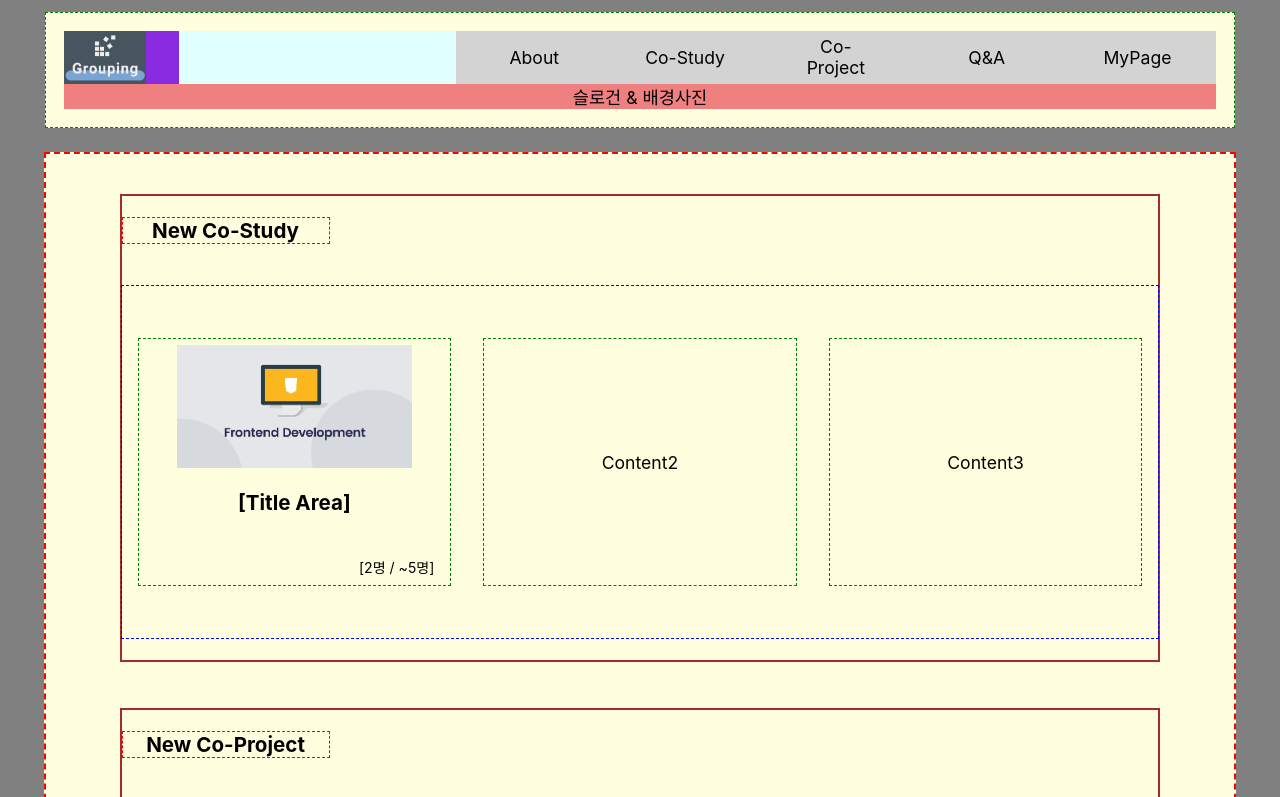
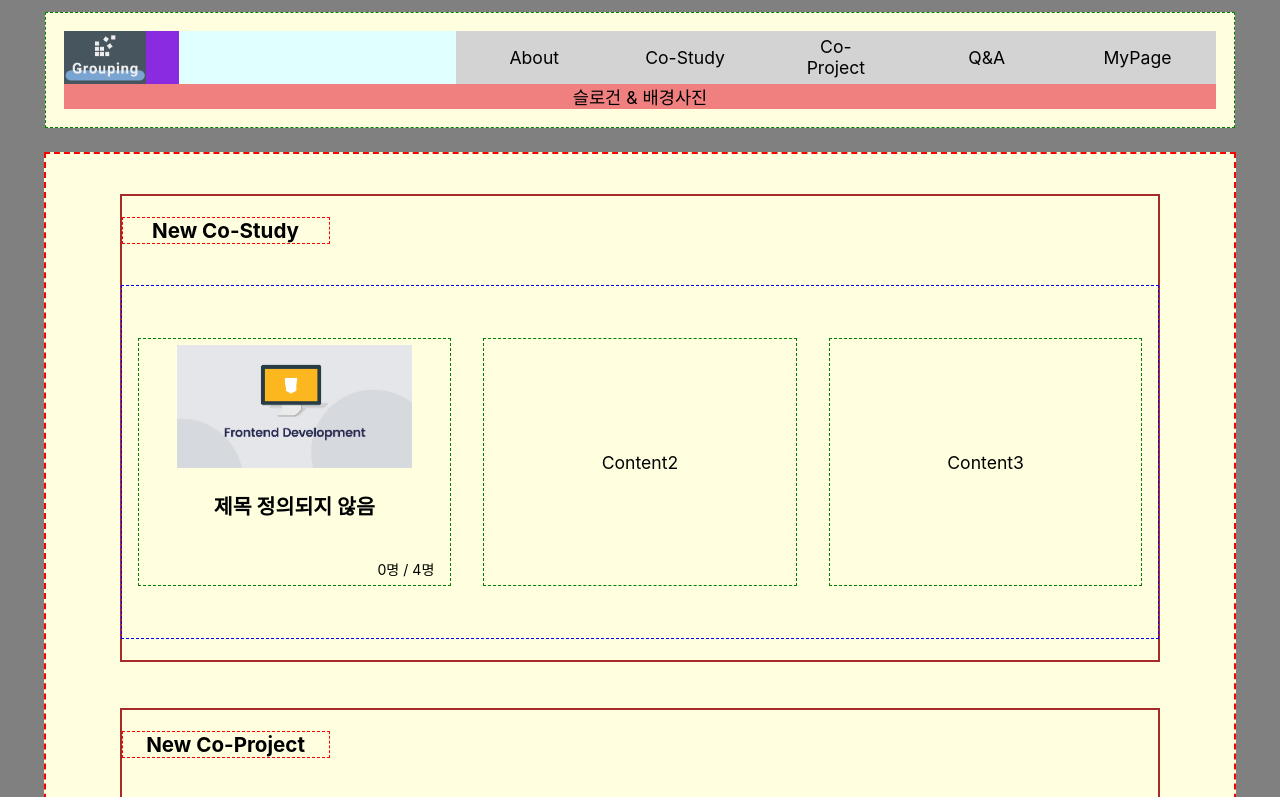
Before and after one commit to dlwlsdn201/sideproject_grouping, a React (Create React App) app: page / in a window 1280 px wide. Shown: the top 797 px of the page. Built offline with nearby package versions, Linux system fonts and the light colour scheme.

Commit message:
{feature}: <content 컴포넌트 state 생성>
<description>
- New Co-Study 내에 content 컴포넌트에서 state 생성.
  (state key : img, title, maxPersonnel, joinedPersonnel)

<feature-#002>

```diff
--- a/src/Components/Home/Main/New-CoStudy/Contents.js
+++ b/src/Components/Home/Main/New-CoStudy/Contents.js
@@ -1,6 +1,7 @@
-import React from 'react';
+import React, { useState } from 'react';
 import styled from 'styled-components';
 import frontEndImg from '../../../../images/frontEnd.png';
+import { FontAwesomeIcon } from '@fortawesome/react-fontawesome'
 //--------styled-Components Codes-----------
 const ContentBox = styled.div`
     display: flex;
@@ -40,6 +41,10 @@ const NewContentTitle = styled.h3`
     flex-grow : 2;
     `
 
+const NewContentSubject = styled.div`
+
+`
+
 const Personnel = styled.p`
     width : 90%;
     height :1%;
@@ -51,16 +56,29 @@ const Personnel = styled.p`
 // -----------------------------------------
 
 const Contents = () => {
+    const[info, setInfo] = useState(
+        {   img : frontEndImg,
+            title : "제목 정의되지 않음",
+            maxPersonnel : 4,
+            joinedPersonnel : 0
+        }
+    )
     return (
         <ContentBox>
             <Content>
                 <ImgWrap>
-                    <img src={frontEndImg} alt="front-End"></img>
+                    <img src={info.img} alt="front-End"></img>
                 </ImgWrap>
                 <NewContentTitle>
-                    [Title Area]
+                    {info.title}
                 </NewContentTitle>
-                <Personnel>[2명 / ~5명]</Personnel>
+                <FontAwesomeIcon icon={["fas", "coffee"]}/>
+                {/* <button onClick={function(){
+                    setInfo({
+                        ...info,
+                        joinedPersonnel : info.joinedPersonnel +1})
+                }}>참가</button> */}
+                <Personnel>{info.joinedPersonnel}명 / {info.maxPersonnel}명</Personnel>
             </Content>
             <Content>Content2</Content>
             <Content>Content3</Content>
```
Also changed, not shown: public/frontEnd.png (added).
